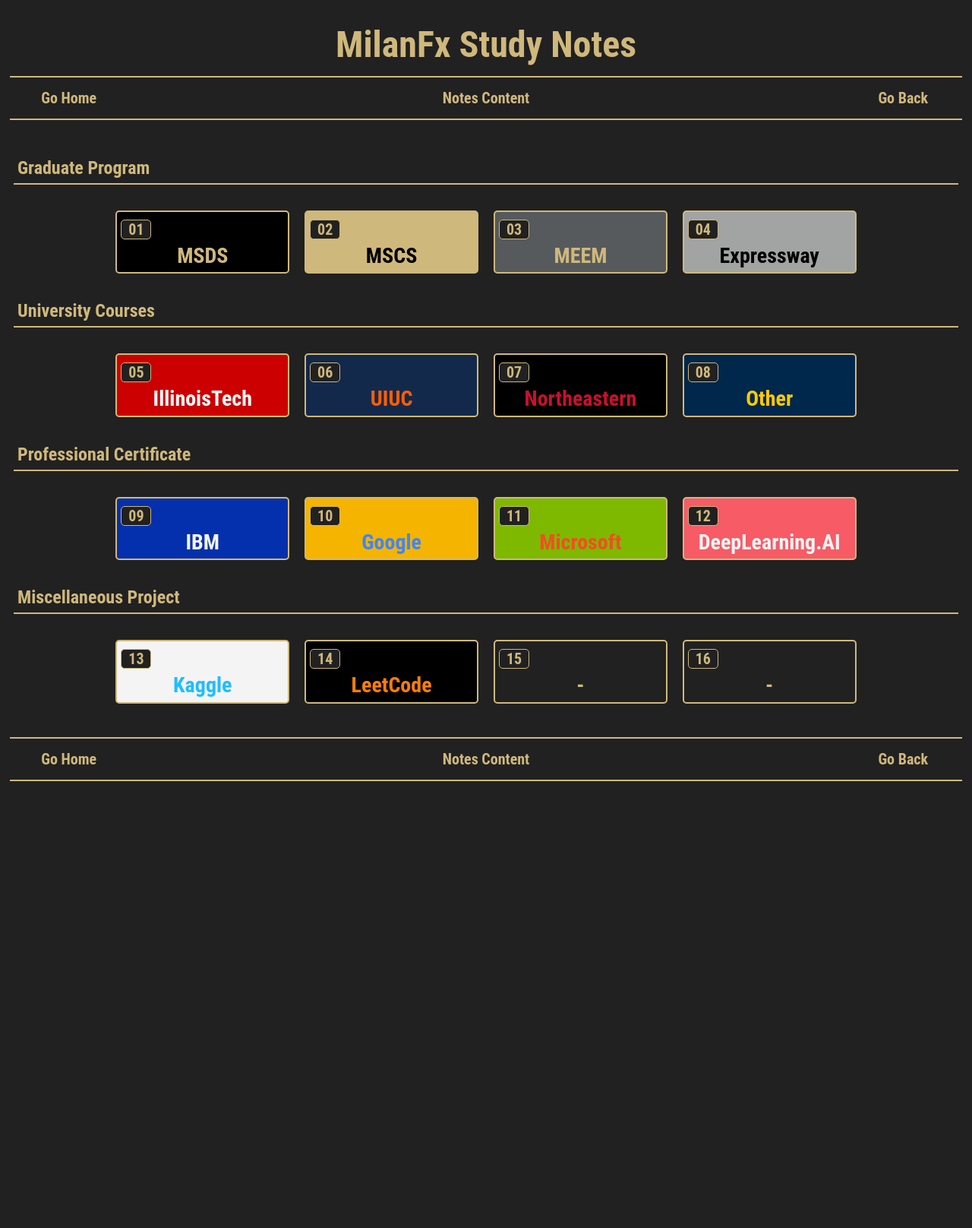
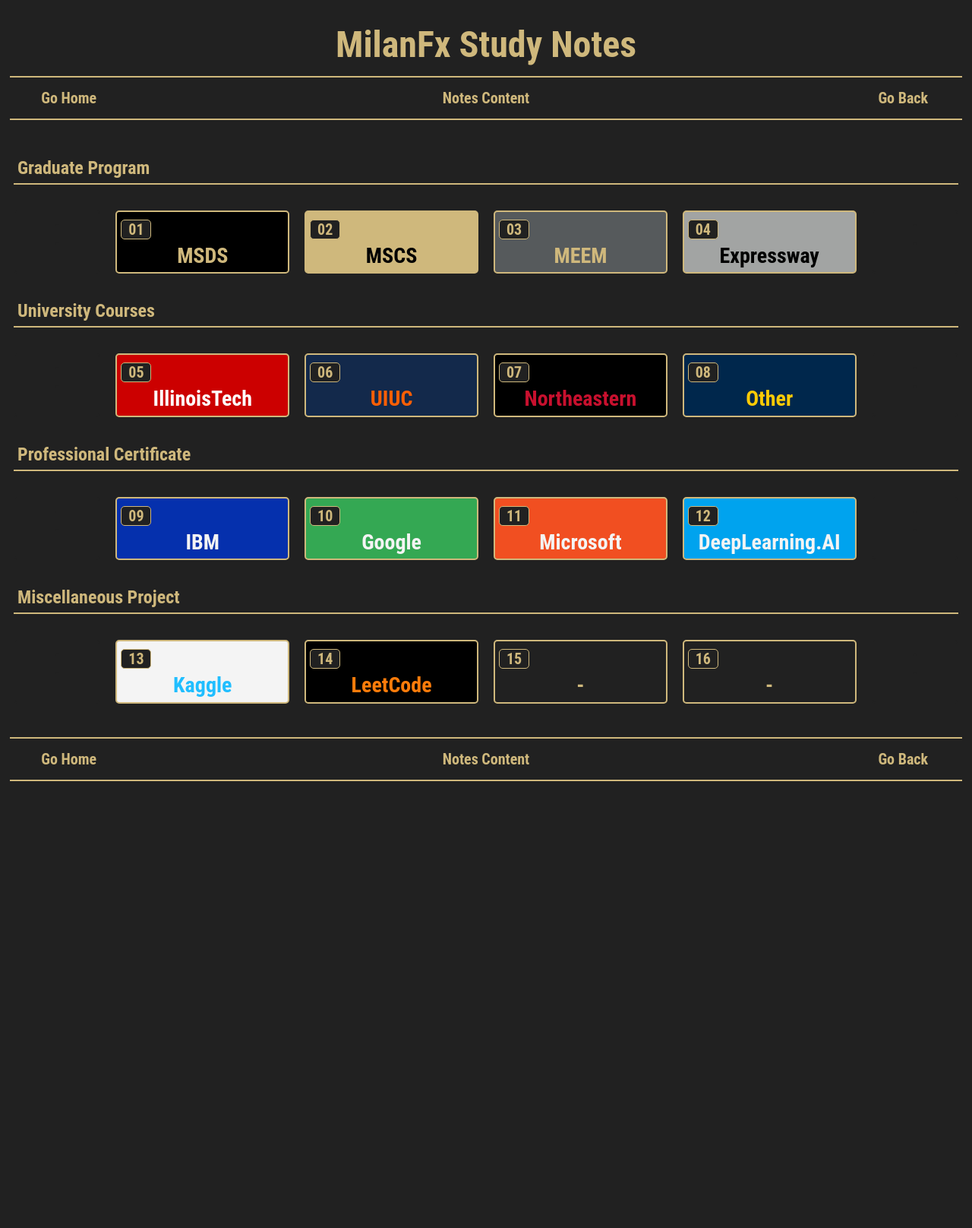
Before and after one commit to milanfx/milanfx.github.io, a Jekyll site: the page built from index.md, in a window 1280 px wide. Shown: the whole page at 76% size. Built offline with Jekyll 4.4.1, drawn with Linux system fonts in a browser that asks for light colours.

Commit message:
Update index.md

```diff
--- a/index.md
+++ b/index.md
@@ -38,9 +38,9 @@
     <div class="block" style="grid-template-columns: 1fr 2fr 2fr 2fr 2fr 1fr;">
       <a href="/#/" class="btn empty">-<br>-</a>
       <a href="/#/" class="btn boxout" style="background-color:#0530AD; color:#F4F4F4;"><span class="btn boxin">09</span>IBM<br></a>
-      <a href="/#/" class="btn boxout" style="background-color:#F4B400; color:#4285F4;"><span class="btn boxin">10</span>Google<br></a>
-      <a href="/#/" class="btn boxout" style="background-color:#7EB900; color:#F14F21;"><span class="btn boxin">11</span>Microsoft<br></a>
-      <a href="/#/" class="btn boxout" style="background-color:#F65B66; color:#F4F4F4;"><span class="btn boxin">12</span>DeepLearning.AI<br></a>
+      <a href="/#/" class="btn boxout" style="background-color:#34A853; color:#F4F4F4;"><span class="btn boxin">10</span>Google<br></a>
+      <a href="/#/" class="btn boxout" style="background-color:#F14F21; color:#F4F4F4;"><span class="btn boxin">11</span>Microsoft<br></a>
+      <a href="/#/" class="btn boxout" style="background-color:#00A3EE; color:#F4F4F4;"><span class="btn boxin">12</span>DeepLearning.AI<br></a>
       <a href="/#/" class="btn empty">-<br>-</a>
     </div>
   </div>
```
